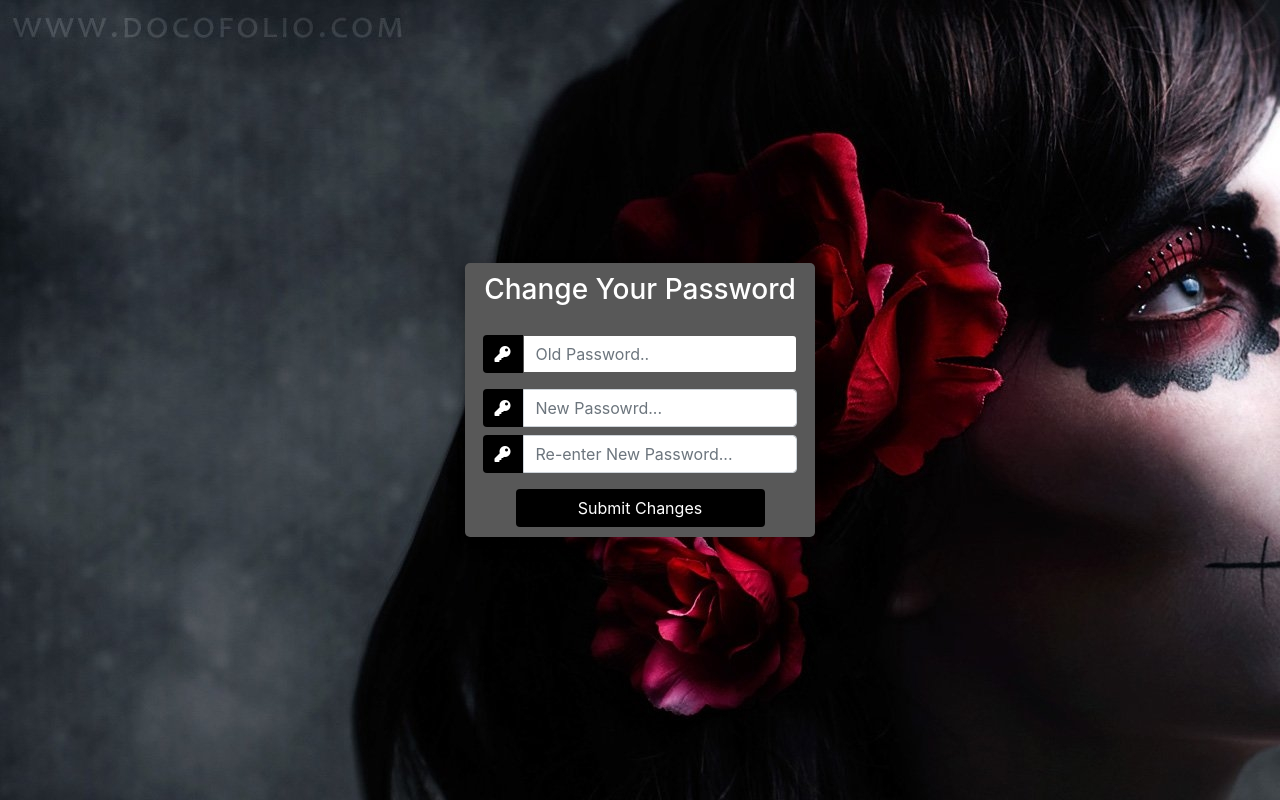
After one commit to Rikimk/Alpha, a Django app: page /accounts/password_change in a window 1280 px wide. The commit adds this page. Run offline with Django 4.2, Linux system fonts and the light colour scheme; a user stored in the database is signed in; some libraries are stand-ins or nearby versions.

Commit message:
passwordchange

```diff
--- a/alpha/urls.py
+++ b/alpha/urls.py
@@ -19,6 +19,8 @@ from django.views.generic import RedirectView
 from catalogue.views import loginPage, logoutUser, registerPage, homePage, profile, update
 from django.conf import settings
 from django.conf.urls.static import static
+from django.contrib.auth.views import PasswordChangeView
+from catalogue import views
 
 urlpatterns = [
     path('admin/', admin.site.urls),
@@ -29,6 +31,8 @@ urlpatterns = [
     path('logout/',logoutUser, name='logout'),
     path('accounts/profile/', profile, name='profile'),
     path('accounts/edit_profile/', update, name='edit_profile'),
+    path('accounts/password_change', views.PasswordsChangeView.as_view(template_name='registration/password_change.html'),name='password_change'),
+    path('password_success', views.password_success, name='password_success'),
 ] + static(settings.STATIC_URL, document_root=settings.STATIC_ROOT)
 
 
--- a/catalogue/views.py
+++ b/catalogue/views.py
@@ -2,7 +2,6 @@ from typing import List
 from django.shortcuts import render, redirect
 from django.urls import reverse_lazy, reverse
 from django.views.generic import DetailView, ListView, CreateView, UpdateView
-
 from .forms import CreateUserForm, ReviewForm, ProfileUpdateForm, UserUpdateForm
 from .models import Album, Artist, Language, Genre, Band, Profile, User
 from django.contrib.auth import authenticate, login, logout
@@ -11,6 +10,8 @@ from django.contrib.auth.mixins import LoginRequiredMixin
 from django.contrib.auth.forms import UserCreationForm, UserChangeForm
 from django.contrib import messages
 from .decorators import unauthenticated_user
+from django.contrib.auth.views import PasswordChangeView
+from django.contrib.auth.forms import PasswordChangeForm
 
 # Create your views here.
 @unauthenticated_user
@@ -165,3 +166,10 @@ def update(request):
     }
 
     return render(request, 'edit_profile.html', context)
+
+class PasswordsChangeView(PasswordChangeView):
+    form_class = PasswordChangeForm
+    success_url = reverse_lazy('password_success')
+
+def password_success(request):
+    return render(request, 'registration/password_success.html')
--- a/templates/profile.html
+++ b/templates/profile.html
@@ -101,6 +101,7 @@
                   <div class="row">
                     <div class="col-sm-12">
                         <a class="btn btn-danger " target="__blank" href="{% url 'edit_profile' %}">Edit</a>
+                        <a class="btn btn-danger " target="__blank" href="{% url 'password_change' %}">Change Your Password</a>
                     </div>
                   </div>
                 </div>
--- /dev/null
+++ b/templates/registration/password_change.html
@@ -0,0 +1,72 @@
+{% load static %}
+
+<!DOCTYPE html>
+<html>
+
+<head>
+	<title>Login</title>
+	<link rel="stylesheet" href="https://stackpath.bootstrapcdn.com/bootstrap/4.1.3/css/bootstrap.min.css" integrity="sha384-MCw98/SFnGE8fJT3GXwEOngsV7Zt27NXFoaoApmYm81iuXoPkFOJwJ8ERdknLPMO" crossorigin="anonymous">
+	<script src="https://ajax.googleapis.com/ajax/libs/jquery/3.3.1/jquery.min.js"></script>
+	<link rel="stylesheet" href="https://use.fontawesome.com/releases/v5.6.1/css/all.css" integrity="sha384-gfdkjb5BdAXd+lj+gudLWI+BXq4IuLW5IT+brZEZsLFm++aCMlF1V92rMkPaX4PP" crossorigin="anonymous">
+	<link rel="stylesheet" type="text/css" href="{% static 'css/register.css' %}">
+
+</head>
+<body>
+	<div class="container h-100">
+		<div class="d-flex justify-content-center h-100">
+			<div class="user_card">
+				<div class="d-flex justify-content-center">
+					<h3 id="form-title">Change Your Password</h3>
+				</div>
+				<div class="d-flex justify-content-center form_container">
+
+					<form method="POST" action="">
+                        {% csrf_token %}
+						<div class="input-group mb-3">
+							<div class="input-group-append">
+								<span class="input-group-text"><i class="fas fa-key"></i></span>
+							</div>
+                            {{form.old_password}}
+						</div>
+						<div class="input-group mb-2">
+							<div class="input-group-append">
+								<span class="input-group-text"><i class="fas fa-key"></i></span>
+							</div>
+                            {{form.new_password1}}
+						</div>
+						<div class="input-group mb-2">
+							<div class="input-group-append">
+								<span class="input-group-text"><i class="fas fa-key"></i></span>
+							</div>
+                            {{form.new_password2}}
+						</div>
+
+				   		<div class="d-flex justify-content-center mt-3 login_container">
+				 			<input class="btn login_btn" type="submit" value="Submit Changes">
+				   		</div>
+					</form>
+				</div>
+
+                {{form.errors}}
+
+			</div>
+		</div>
+	</div>
+	<script>
+						/* Because i didnt set placeholder values in forms.py they will be set here using vanilla Javascript
+		//We start indexing at one because CSRF_token is considered and input field
+		 */
+
+		//Query All input fields
+		var form_fields = document.getElementsByTagName('input')
+		form_fields[1].placeholder='Old Password..';
+		form_fields[2].placeholder='New Passowrd...';
+		form_fields[3].placeholder='Re-enter New Password...';
+
+
+		for (var field in form_fields){
+			form_fields[field].className += ' form-control'
+		}
+	</script>
+</body>
+</html>
```
Also changed, not shown: templates/registration/password_success.html (added, +10 -0 lines), db.sqlite3.
